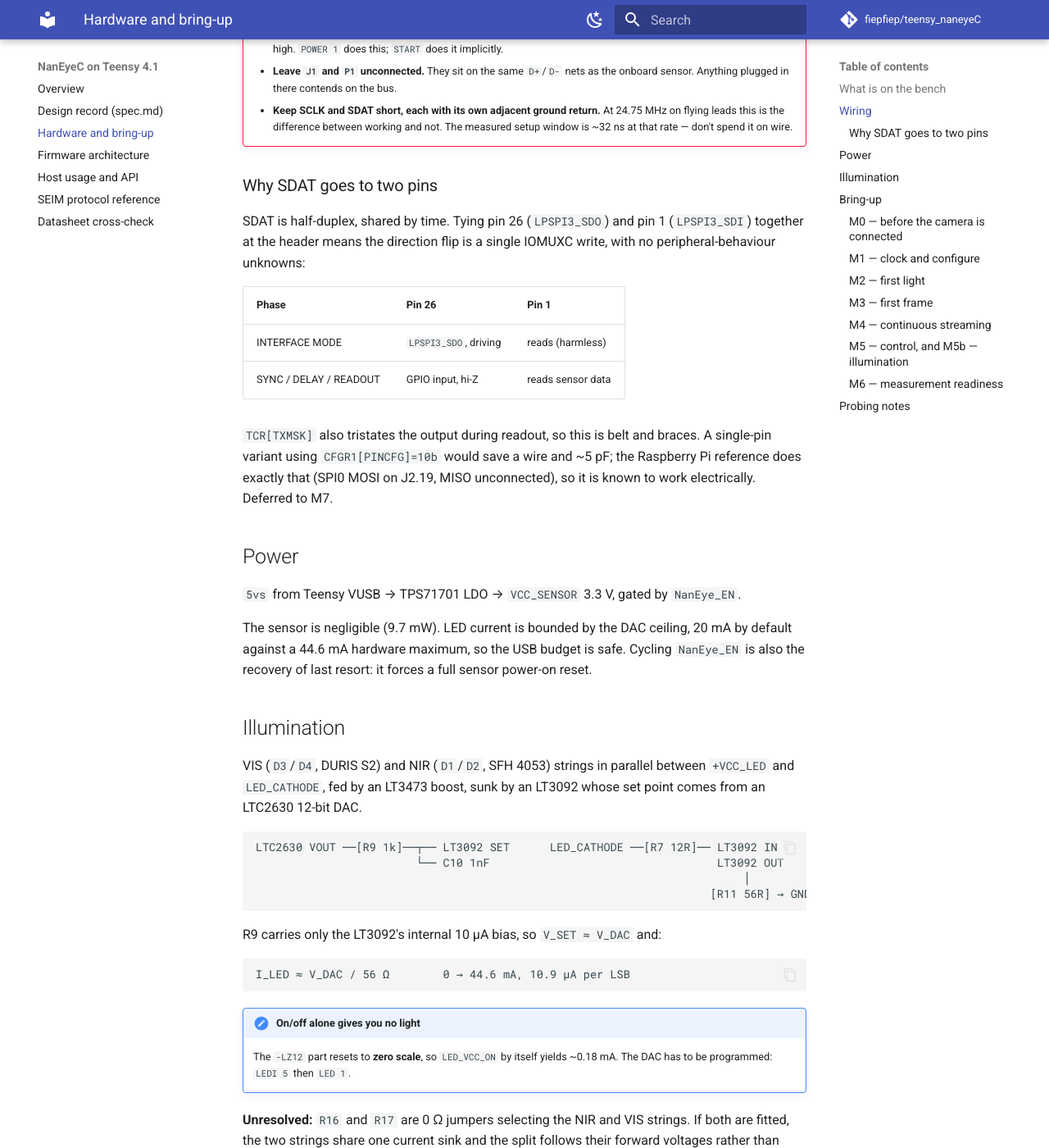
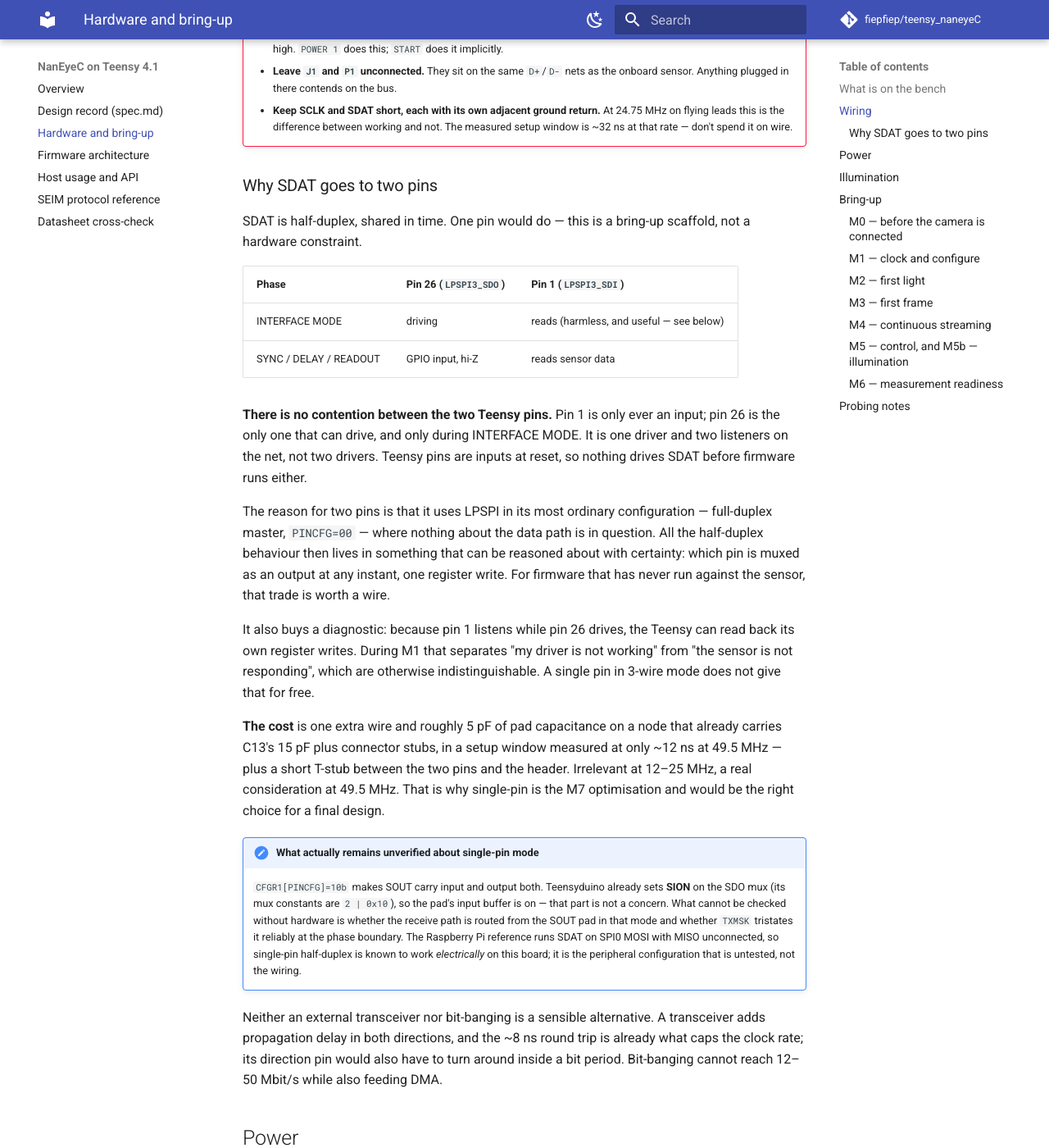
Before and after one commit to fiepfiep/teensy_naneyeC, an MkDocs documentation site: the page built from docs/hardware.md, in a window 1280 px wide and 1400 px high, scrolled down 829 px. Shown: the whole window at 82% size. Built offline with MkDocs 1.6.1 and Material for MkDocs 9.7.7, drawn with Linux system fonts in a browser that asks for light colours; comment, search, counter and statistics services are not loaded.

Commit message:
Explain the two-pin SDAT wiring properly
The old text said "no peripheral-behaviour unknowns" and left it there, which
does not answer why a bidirectional pin was not used, and implied the wiring was
forced rather than chosen.

Says plainly that one pin would work and is the right choice for a final design;
that two pins is a scaffold for firmware that has never run, because it keeps
LPSPI in plain full-duplex master mode and puts all the half-duplex behaviour in
one register write; and that it buys a diagnostic, since pin 1 can read back what
pin 26 drives, separating "my driver is dead" from "the sensor is not answering"
during M1.

Also states that the two pins cannot contend -- pin 1 is only ever an input, so
it is one driver and two listeners -- since "two pins tied together" reads worse
than it is.

Narrows the recorded risk: Teensyduino already sets SION on the SDO mux (its mux
constants are 2 | 0x10), so the pad input buffer is on and that is not a concern.
What stays unverified is only whether PINCFG=10b routes receive from the SOUT pad
and whether TXMSK tristates it reliably.

Co-Authored-By: Claude Opus 5 <noreply@anthropic.com>

```diff
--- a/docs/hardware.md
+++ b/docs/hardware.md
@@ -40,19 +40,49 @@ capacitance.
 
 ### Why SDAT goes to two pins
 
-SDAT is half-duplex, shared by time. Tying pin 26 (`LPSPI3_SDO`) and pin 1 (`LPSPI3_SDI`)
-together at the header means the direction flip is a single IOMUXC write, with no
-peripheral-behaviour unknowns:
+SDAT is half-duplex, shared in time. One pin would do — this is a bring-up scaffold, not a
+hardware constraint.
 
-| Phase | Pin 26 | Pin 1 |
+| Phase | Pin 26 (`LPSPI3_SDO`) | Pin 1 (`LPSPI3_SDI`) |
 |---|---|---|
-| INTERFACE MODE | `LPSPI3_SDO`, driving | reads (harmless) |
+| INTERFACE MODE | driving | reads (harmless, and useful — see below) |
 | SYNC / DELAY / READOUT | GPIO input, hi-Z | reads sensor data |
 
-`TCR[TXMSK]` also tristates the output during readout, so this is belt and braces. A
-single-pin variant using `CFGR1[PINCFG]=10b` would save a wire and ~5 pF; the Raspberry Pi
-reference does exactly that (SPI0 MOSI on J2.19, MISO unconnected), so it is known to work
-electrically. Deferred to M7.
+**There is no contention between the two Teensy pins.** Pin 1 is only ever an input; pin 26
+is the only one that can drive, and only during INTERFACE MODE. It is one driver and two
+listeners on the net, not two drivers. Teensy pins are inputs at reset, so nothing drives
+SDAT before firmware runs either.
+
+The reason for two pins is that it uses LPSPI in its most ordinary configuration —
+full-duplex master, `PINCFG=00` — where nothing about the data path is in question. All the
+half-duplex behaviour then lives in something that can be reasoned about with certainty:
+which pin is muxed as an output at any instant, one register write. For firmware that has
+never run against the sensor, that trade is worth a wire.
+
+It also buys a diagnostic: because pin 1 listens while pin 26 drives, the Teensy can read
+back its own register writes. During M1 that separates "my driver is not working" from "the
+sensor is not responding", which are otherwise indistinguishable. A single pin in 3-wire
+mode does not give that for free.
+
+**The cost** is one extra wire and roughly 5 pF of pad capacitance on a node that already
+carries C13's 15 pF plus connector stubs, in a setup window measured at only ~12 ns at
+49.5 MHz — plus a short T-stub between the two pins and the header. Irrelevant at
+12–25 MHz, a real consideration at 49.5 MHz. That is why single-pin is the M7 optimisation
+and would be the right choice for a final design.
+
+!!! note "What actually remains unverified about single-pin mode"
+    `CFGR1[PINCFG]=10b` makes SOUT carry input and output both. Teensyduino already sets
+    **SION** on the SDO mux (its mux constants are `2 | 0x10`), so the pad's input buffer is
+    on — that part is not a concern. What cannot be checked without hardware is whether the
+    receive path is routed from the SOUT pad in that mode and whether `TXMSK` tristates it
+    reliably at the phase boundary. The Raspberry Pi reference runs SDAT on SPI0 MOSI with
+    MISO unconnected, so single-pin half-duplex is known to work *electrically* on this
+    board; it is the peripheral configuration that is untested, not the wiring.
+
+Neither an external transceiver nor bit-banging is a sensible alternative. A transceiver
+adds propagation delay in both directions, and the ~8 ns round trip is already what caps the
+clock rate; its direction pin would also have to turn around inside a bit period. Bit-banging
+cannot reach 12–50 Mbit/s while also feeding DMA.
 
 ## Power
 
```
